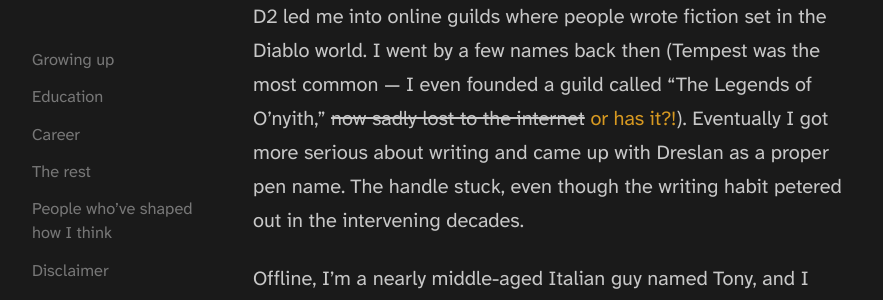
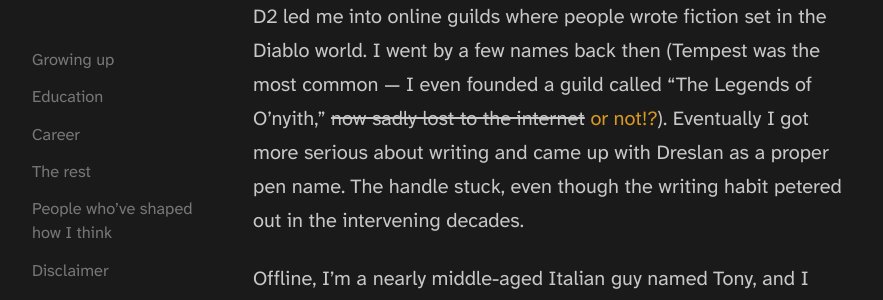
Before and after one commit to dreslan/dreslan.github.io, a Jekyll site: the page built from about.md, in a window 1280 px wide and 900 px high, scrolled down 439 px. Shown: the part 155-455 px from the top of the window, without its empty margins (87-970 px from the left). Built offline with Jekyll 4.4.1, drawn with Linux system fonts in a browser that asks for light colours.

Commit message:
fix: "or not!?" reads better than "or has it?!"
Co-Authored-By: Claude Opus 4.6 (1M context) <noreply@anthropic.com>

```diff
--- a/about.md
+++ b/about.md
@@ -10,7 +10,7 @@ Hi, welcome to my site, which is named after the handle I used to write under as
 
 Dreslan (drez-lin) is a handle I made up for [Diablo II](https://en.wikipedia.org/wiki/Diablo_II) as a kid in the early 2000s. It probably comes from [Dresden](https://en.wikipedia.org/wiki/Dresden) — we were reading Vonnegut's [Slaughterhouse-Five](https://en.wikipedia.org/wiki/Slaughterhouse-Five) in middle school around that time — but I can't say for sure anymore.
 
-D2 led me into online guilds where people wrote fiction set in the Diablo world. I went by a few names back then (Tempest was the most common — I even founded a guild called "The Legends of O'nyith," ~~now sadly lost to the internet~~ [or has it?!](https://onyith.net)). Eventually I got more serious about writing and came up with Dreslan as a proper pen name. The handle stuck, even though the writing habit petered out in the intervening decades.
+D2 led me into online guilds where people wrote fiction set in the Diablo world. I went by a few names back then (Tempest was the most common — I even founded a guild called "The Legends of O'nyith," ~~now sadly lost to the internet~~ [or not!?](https://onyith.net)). Eventually I got more serious about writing and came up with Dreslan as a proper pen name. The handle stuck, even though the writing habit petered out in the intervening decades.
 
 Offline, I'm a nearly middle-aged Italian guy named Tony, and I have the sterotrypical tendencies to back it up: I can spin pizza dough and make pasta from eggs and flour and am picky about red wines and espresso.
 
```
